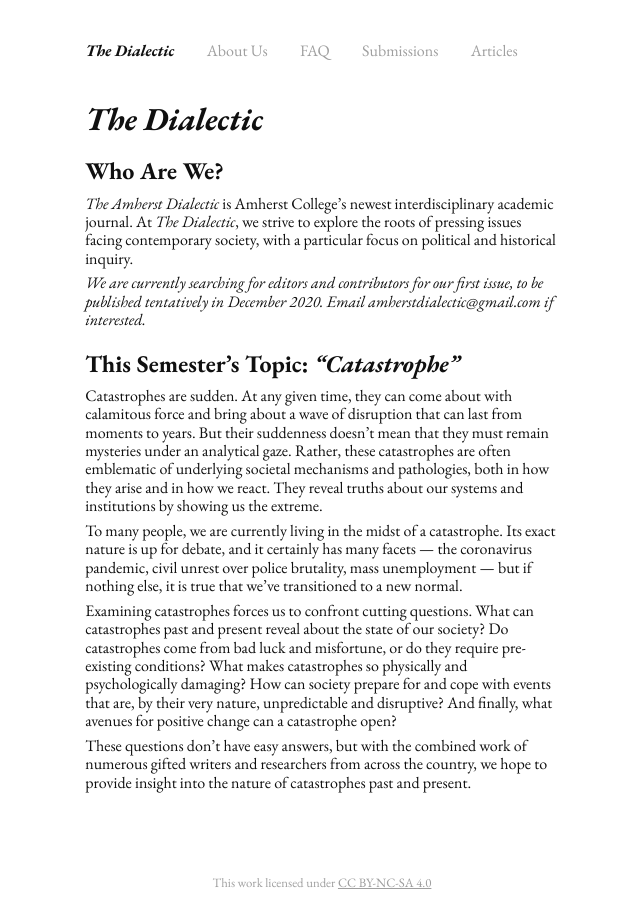
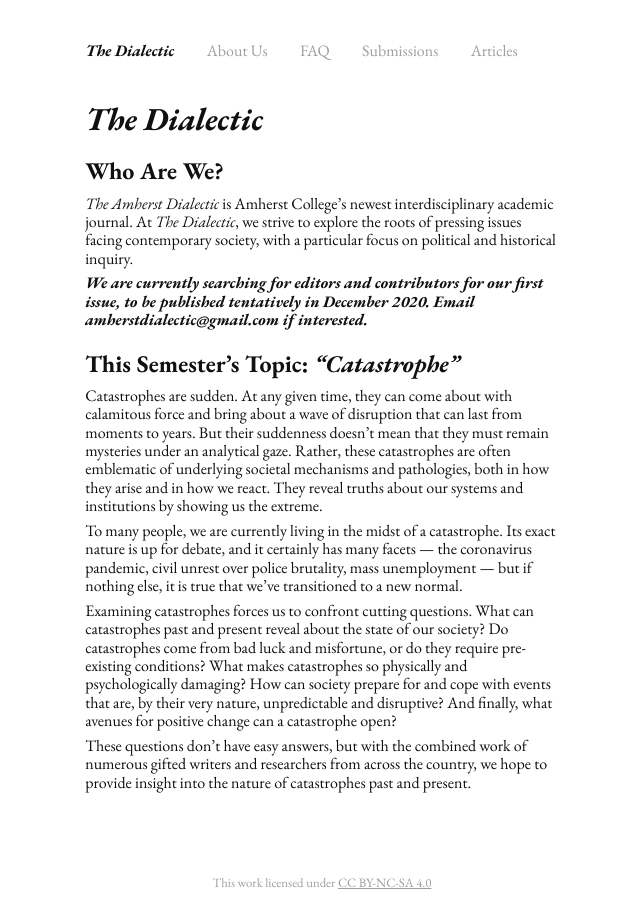
Before and after one commit to the-dialectic/amherstdialectic.com, a Jekyll site: the page built from index.md, in a window 1280 px wide. Shown: the whole page, without its empty margins (318-958 px from the left). Built offline with Jekyll 4.4.1, drawn with Linux system fonts in a browser that asks for light colours.

```diff
--- a/index.md
+++ b/index.md
@@ -10,7 +10,7 @@ permalink: /
 
 _The Amherst Dialectic_ is Amherst College’s newest interdisciplinary academic journal. At _The Dialectic_, we strive to explore the roots of pressing issues facing contemporary society, with a particular focus on political and historical inquiry.
 
-*We are currently searching for editors and contributors for our first issue, to be published tentatively in December 2020. Email amherstdialectic@gmail.com if interested.*
+***We are currently searching for editors and contributors for our first issue, to be published tentatively in December 2020. Email amherstdialectic@gmail.com if interested.***
 
 ## This Semester's Topic: _"Catastrophe"_
 
```
